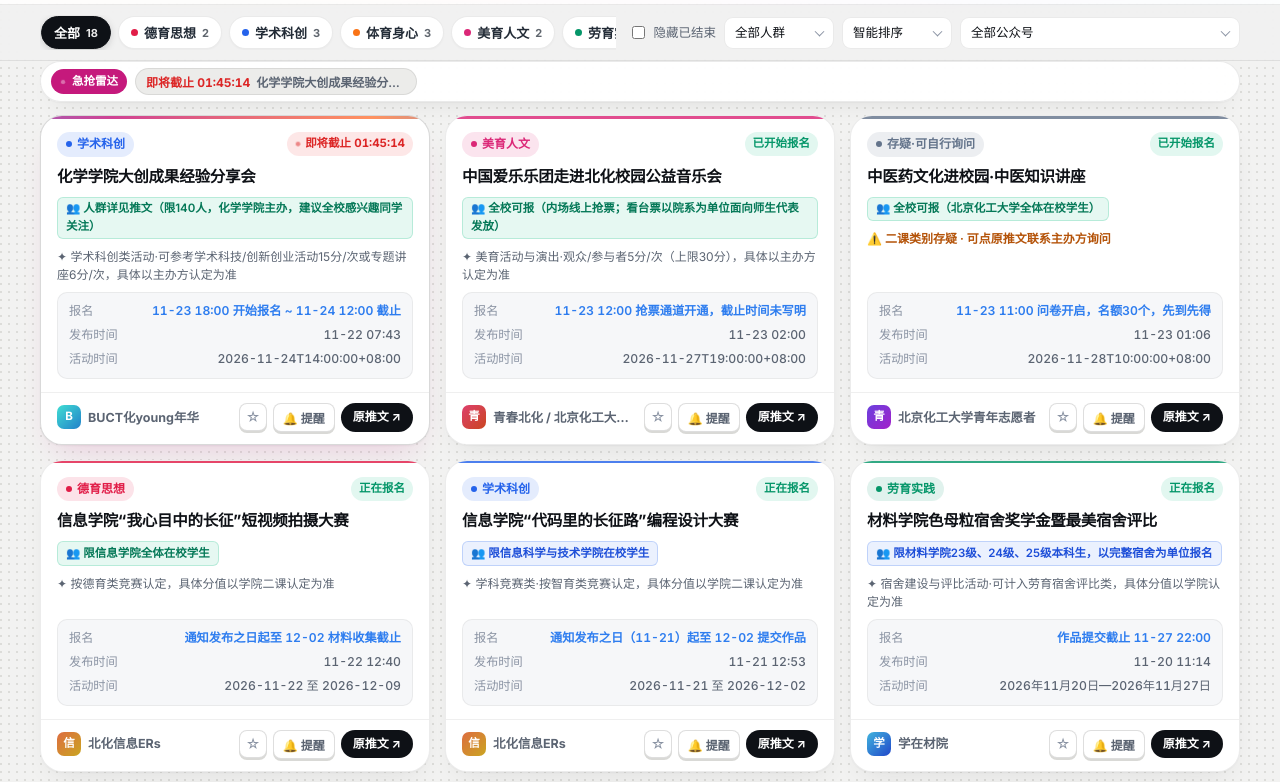
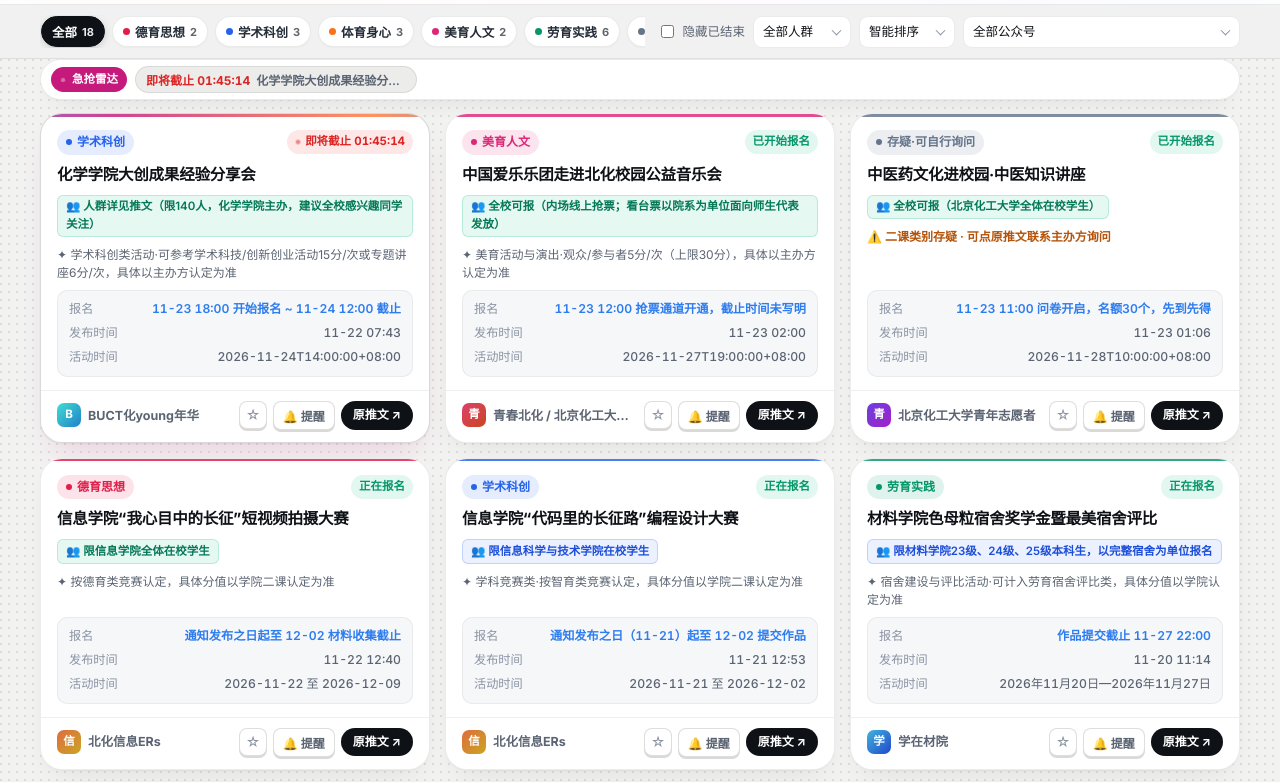
Before and after one commit to tianxiadugu091-afk/buct-activities, a plain HTML site: page index.html in a window 1280 px wide. Shown: the part 53-835 px from the top of the page. Drawn offline with Linux system fonts and the light colour scheme; no server answers.

Commit message:
deploy: sync home.css

```diff
--- a/home.css
+++ b/home.css
@@ -225,13 +225,13 @@ html[data-theme='dark'] .fresh-dot-pill.offline {
   --c: var(--primary);
   display: inline-flex;
   align-items: center;
-  gap: 6px;
-  padding: 6px 12px;
+  gap: 5px;
+  padding: 5px 10px;
   border-radius: 999px;
   border: 1px solid var(--border);
   background: var(--surface);
   color: var(--text-2);
-  font-size: 13px;
+  font-size: 12.5px;
   font-weight: 600;
   white-space: nowrap;
   cursor: pointer;
@@ -310,8 +310,8 @@ html[data-theme='dark'] .fresh-dot-pill.offline {
   appearance: none;
   -webkit-appearance: none;
   height: 32px;
-  min-width: 110px;
-  padding: 0 26px 0 10px;
+  min-width: 96px;
+  padding: 0 24px 0 9px;
   border-radius: 9px;
   border: 1px solid var(--border);
   background: var(--surface);
```
